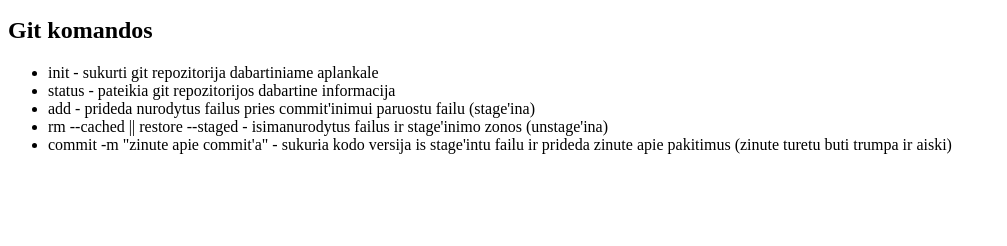
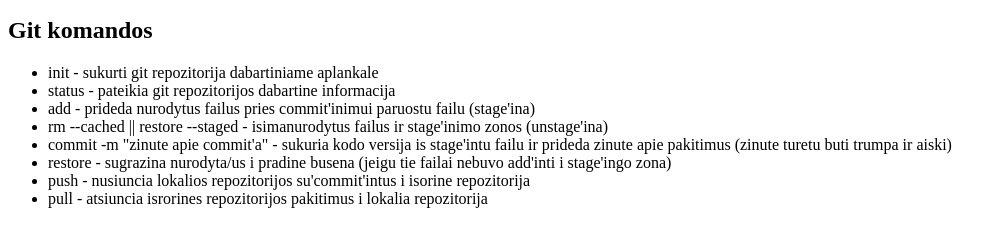
Before and after one commit to Saimonas01/git_ir_github_text1, a plain HTML site: page 44 paskaita - 02.12 - Git ir Github/index.html in a window 1280 px wide. Shown: the part 106-352 px from the top of the page, without its empty margins (0-1007 px from the left). Drawn offline with Linux system fonts and the light colour scheme.

Commit message:
kazkas kazka

```diff
--- a/44 paskaita - 02.12 - Git ir Github/index.html
+++ b/44 paskaita - 02.12 - Git ir Github/index.html
@@ -23,6 +23,9 @@
                 <li>add - prideda nurodytus failus pries commit'inimui paruostu failu (stage'ina)</li>
                 <li>rm --cached || restore --staged - isimanurodytus failus ir stage'inimo zonos (unstage'ina)</li>
                 <li>commit -m "zinute apie commit'a" - sukuria kodo versija is stage'intu failu ir prideda zinute apie pakitimus (zinute turetu buti trumpa ir aiski)</li>
+                <li>restore - sugrazina nurodyta/us i pradine busena (jeigu tie failai nebuvo add'inti i stage'ingo zona)</li>
+                <li>push - nusiuncia lokalios repozitorijos su'commit'intus i isorine repozitorija</li>
+                <li>pull - atsiuncia isrorines repozitorijos pakitimus i lokalia repozitorija</li>
             </ul>
         </section>
     </main>
```
